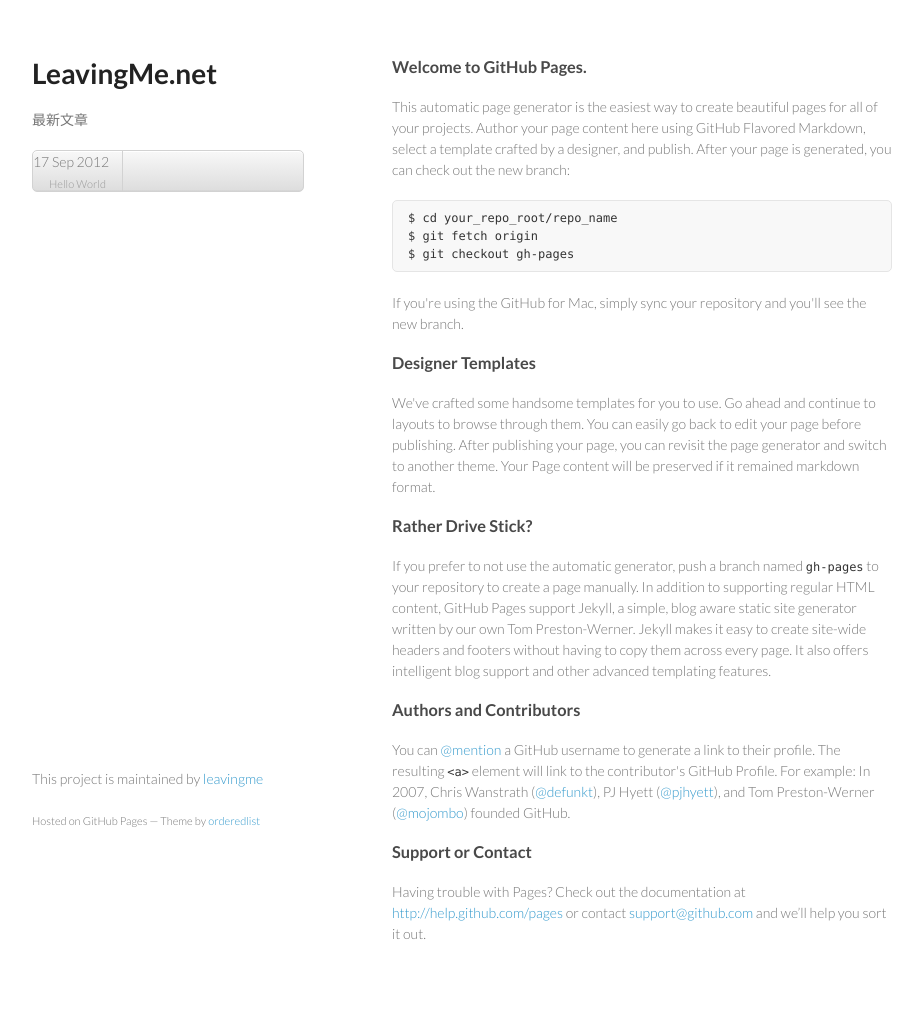
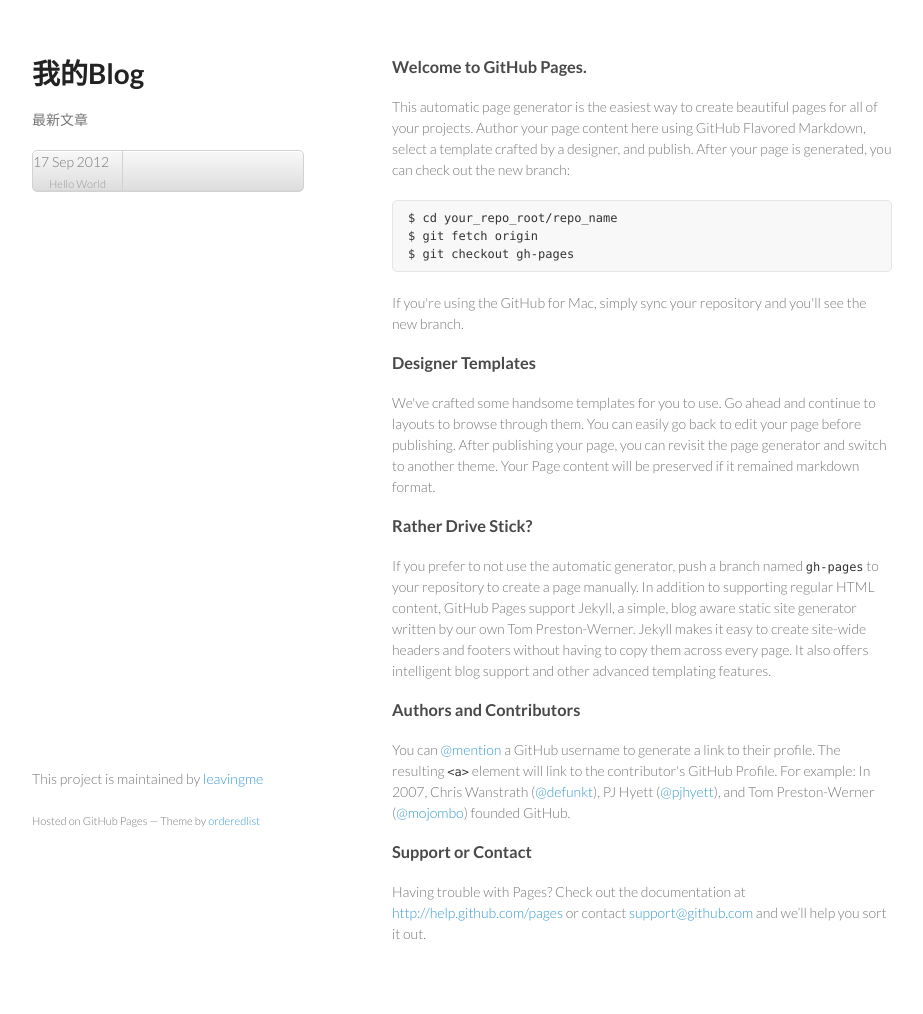
Before and after one commit to leavingme/leavingme.github.io, a Jekyll site: the page built from index.html, in a window 1280 px wide. Shown: the whole page, without its empty margins (178-1101 px from the left). Built offline with Jekyll 4.4.1, drawn with Linux system fonts in a browser that asks for light colours.

Commit message:
change index

```diff
--- a/_layouts/default.html
+++ b/_layouts/default.html
@@ -14,8 +14,8 @@
 <body>
 <div class="wrapper">
   <header>
-    <h1>LeavingMe.net</h1>
-    <p>{{ content }}</p>
+    <h1>{{ page.title }}</h1>
+    {{ content }}
   </header>
   <section>
     <h3>Welcome to GitHub Pages.</h3>
--- a/index.html
+++ b/index.html
@@ -4,7 +4,5 @@
 ---
 <p>最新文章</p>
 <ul>
-  {% for post in site.posts %}
-  <li>{{ post.date | date_to_string }} <a href="{{ site.baseurl }}{{ post.url }}">{{ post.title }}</a></li>
-  {% endfor %}
+{% for post in site.posts %}<li>{{ post.date | date_to_string }} <a href="{{ site.baseurl }}{{ post.url }}">{{ post.title }}</a></li>{% endfor %}
 </ul>
```
